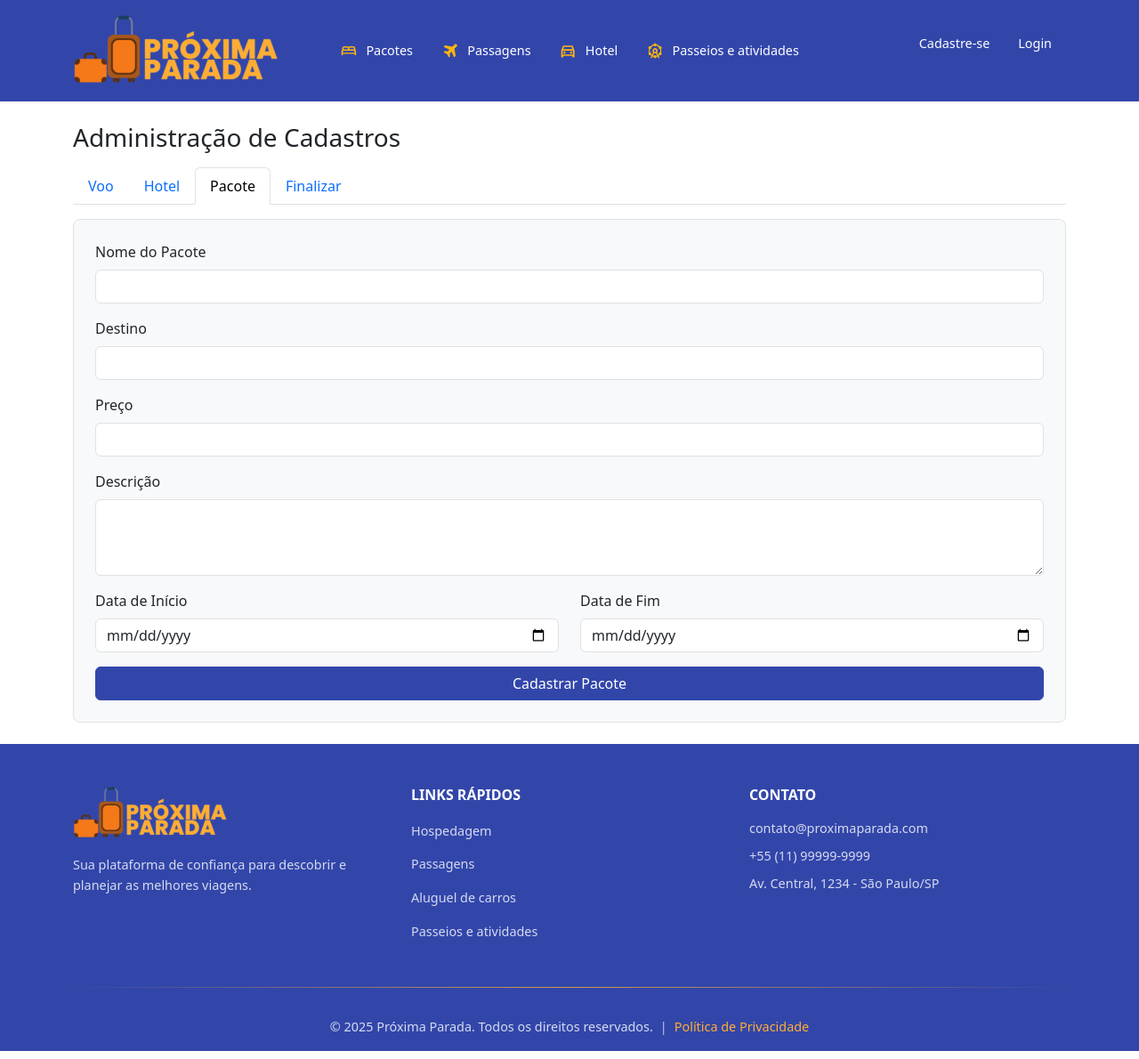
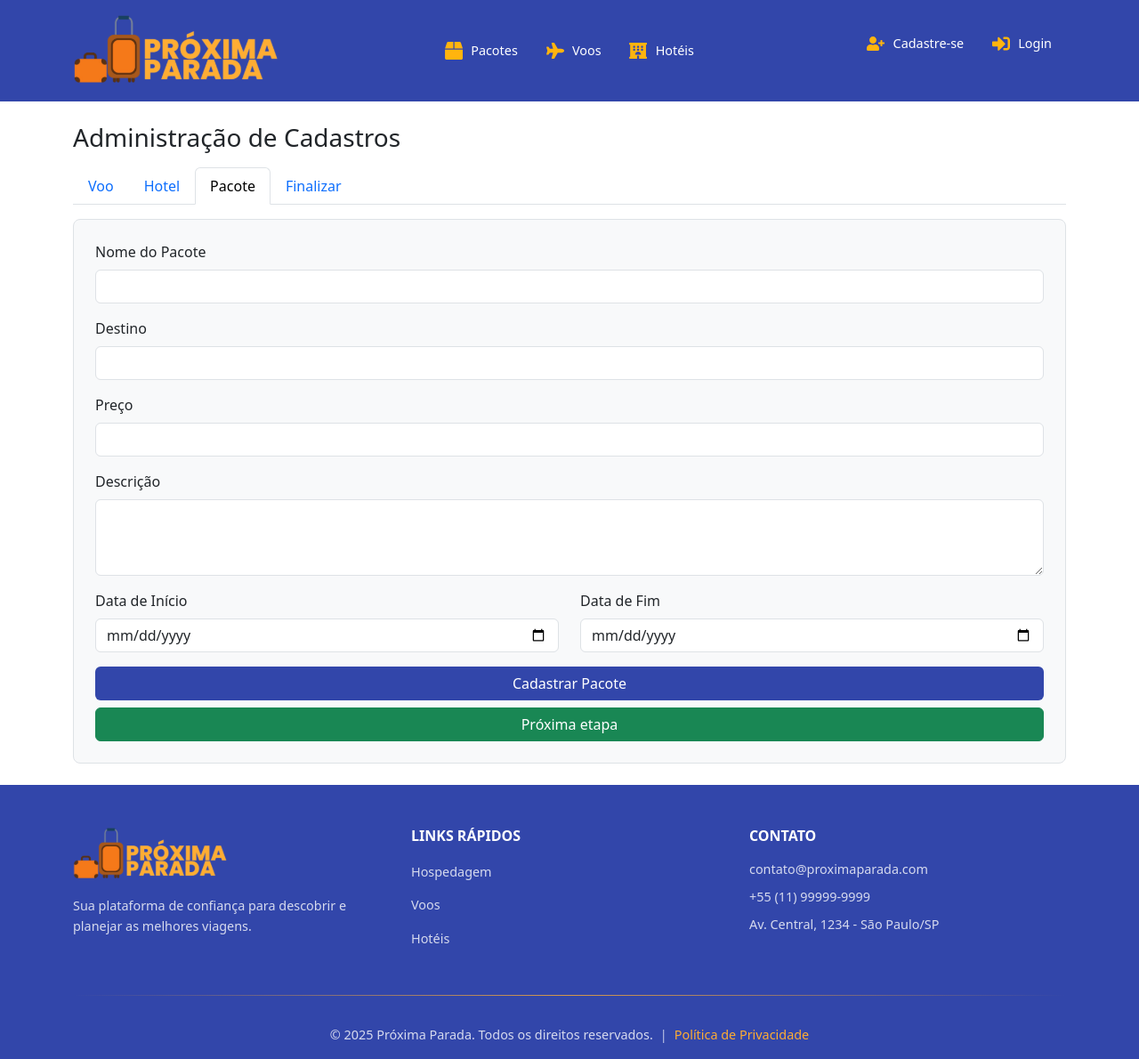
Before and after one commit to Green-Hill-Zone/proxima-parada-frontend, a React (Vite) app: page /admin/packages in a window 1280 px wide. Shown: the whole page at 89% size. Built offline with nearby package versions, Linux system fonts and the light colour scheme.

Commit message:
ajustando o header

```diff
--- a/src/components/Footer/Footer.tsx
+++ b/src/components/Footer/Footer.tsx
@@ -24,10 +24,9 @@ const Footer = () => {
           <Col md={4} className="mb-4 mb-md-0">
             <h6 className="text-uppercase fw-bold mb-3">Links Rápidos</h6>
             <ul className="list-unstyled">
-              <li><Link to="/hospedagem">Hospedagem</Link></li>
-              <li><Link to="/passagens">Passagens</Link></li>
-              <li><Link to="/aluguel">Aluguel de carros</Link></li>
-              <li><Link to="/passeios">Passeios e atividades</Link></li>
+              <li><Link to="/pacotes">Hospedagem</Link></li>
+              <li><Link to="/voos">Voos</Link></li>
+              <li><Link to="/aluguel">Hotéis</Link></li>
             </ul>
           </Col>
 
--- a/src/components/Header/Header.tsx
+++ b/src/components/Header/Header.tsx
@@ -1,11 +1,8 @@
 // Importações necessárias do React Bootstrap e React Router
 import { Container, Nav, Navbar, NavDropdown } from 'react-bootstrap';
 import { Link } from 'react-router-dom';
-import iconAviao from '../../imgs/icons-menu/icon-aviao.svg';
-import iconCar from '../../imgs/icons-menu/icon-car.svg';
-import iconHosp from '../../imgs/icons-menu/icon-hosp.svg';
-import iconPasseio from '../../imgs/icons-menu/icon-passeio.svg';
 import logo from '../../imgs/logo/logo.svg';
+import { FaBox, FaPlane, FaHotel, FaUserPlus, FaSignInAlt } from 'react-icons/fa';
 import '../../styles/header/header.css';
 
 import { useAuth } from '../../hooks/useAuth';
@@ -26,26 +23,18 @@ const Header = () => {
         <Navbar.Brand as={Link} to="/">
           <img src={logo} alt="Logo" />
         </Navbar.Brand>
-        <Navbar.Toggle aria-controls="basic-navbar-nav" />
-
-
-        {/* Botão hambúrguer para dispositivos móveis */}
-        <Navbar.Toggle aria-controls="basic-navbar-nav" className="header-toggler" />
 
         {/* Menu de navegação que se expande/contrai */}
         <Navbar.Collapse id="basic-navbar-nav">
           <Nav className="me-auto">
-            <Nav.Link as={Link} to="/packages" className="header-nav-link">
-              <img src={iconHosp} alt="" className="menu-icon" /> Pacotes
+            <Nav.Link as={Link} to="/Packages" className="header-nav-link">
+              <FaBox className="menu-icon" style={{ fontSize: '0.95em' }} /> Pacotes
             </Nav.Link>
-            <Nav.Link as={Link} to="/passagens" className="header-nav-link">
-              <img src={iconAviao} alt="" className="menu-icon" /> Passagens
+            <Nav.Link as={Link} to="/Flights" className="header-nav-link">
+              <FaPlane className="menu-icon" style={{ fontSize: '0.95em' }} /> Voos
             </Nav.Link>
-            <Nav.Link as={Link} to="/aluguel" className="header-nav-link">
-              <img src={iconCar} alt="" className="menu-icon" /> Hotel
-            </Nav.Link>
-            <Nav.Link as={Link} to="/passeios" className="header-nav-link">
-              <img src={iconPasseio} alt="" className="menu-icon" /> Passeios e atividades
+            <Nav.Link as={Link} to="/Hotels" className="header-nav-link">
+              <FaHotel className="menu-icon" style={{ fontSize: '0.95em' }} /> Hotéis
             </Nav.Link>
           </Nav>
           <Nav className="ms-auto">
@@ -80,8 +69,12 @@ const Header = () => {
               ) : (
                 // Link para login quando usuário não está logado
                 <div className="d-flex flex-row mb-3">
-                  <Nav.Link as={Link} to="/register" className="header-nav-link">Cadastre-se</Nav.Link>
-                  <Nav.Link as={Link} to="/login" className="header-nav-link">Login</Nav.Link>
+                  <Nav.Link as={Link} to="/register" className="header-nav-link">
+                    <FaUserPlus className="menu-icon" style={{ fontSize: '0.95em' }} /> Cadastre-se
+                  </Nav.Link>
+                  <Nav.Link as={Link} to="/login" className="header-nav-link">
+                    <FaSignInAlt className="menu-icon" style={{ fontSize: '0.95em' }} /> Login
+                  </Nav.Link>
 
                 </div>
               )}
--- a/src/pages/Admin/components/FlightForm.tsx
+++ b/src/pages/Admin/components/FlightForm.tsx
@@ -35,7 +35,7 @@ const FlightForm: React.FC<Props> = ({ flight, setFlight, handleSubmit, handleCh
         <input type="time" className="form-control" name="horario" value={flight.horario} onChange={handleChange} required />
       </div>
     </div>
-    {/* Botão removido */}
+    <button type="submit" className="btn w-100" style={{ background: '#3246aa', color: '#fff' }}>Cadastrar Voo</button>
   </form>
 );
 
--- a/src/pages/Admin/components/FlightTypeForm.tsx
+++ b/src/pages/Admin/components/FlightTypeForm.tsx
@@ -17,7 +17,7 @@ const FlightTypeForm: React.FC<Props> = ({ flightType, setFlightType, handleSubm
       <label className="form-label">Descrição</label>
       <textarea className="form-control" name="descricao" value={flightType.descricao} onChange={handleChange} rows={3} required />
     </div>
-    {/* Botão removido */}
+    <button type="submit" className="btn w-100" style={{ background: '#3246aa', color: '#fff' }}>Cadastrar Tipo de Voo</button>
   </form>
 );
 
--- a/src/pages/Admin/components/PackageForm.tsx
+++ b/src/pages/Admin/components/PackageForm.tsx
@@ -5,9 +5,10 @@ type Props = {
   setForm: (cb: any) => void;
   handleSubmit: (e: React.FormEvent) => void;
   handleChange: (e: React.ChangeEvent<HTMLInputElement | HTMLTextAreaElement>) => void;
+  goToFinalize?: () => void;
 };
 
-const PackageForm: React.FC<Props & { goToFinalize?: () => void }> = ({ form, setForm, handleSubmit, handleChange, goToFinalize }) => (
+const PackageForm: React.FC<Props> = ({ form, handleSubmit, handleChange, goToFinalize }) => (
   <form onSubmit={handleSubmit} className="bg-light p-4 rounded-3 border">
     <div className="mb-3">
       <label className="form-label">Nome do Pacote</label>
@@ -35,9 +36,10 @@ const PackageForm: React.FC<Props & { goToFinalize?: () => void }> = ({ form, se
         <input type="date" className="form-control" name="dataFim" value={form.dataFim} onChange={handleChange} required />
       </div>
     </div>
+    <button type="submit" className="btn w-100 mb-2" style={{ background: '#3246aa', color: '#fff' }}>Cadastrar Pacote</button>
     {goToFinalize && (
-      <button type="button" className="btn btn-primary w-100" onClick={goToFinalize}>
-        Cadastrar Pacote
+      <button type="button" className="btn btn-success w-100" onClick={goToFinalize}>
+        Próxima etapa
       </button>
     )}
   </form>
--- a/src/pages/Admin/components/PackageSummary.tsx
+++ b/src/pages/Admin/components/PackageSummary.tsx
@@ -8,9 +8,10 @@ type Props = {
   roomType: any;
   hotelImages: File[];
   onFinalize: () => void;
+  onSave?: () => void;
 };
 
-const PackageSummary: React.FC<Props> = ({ form, flight, flightType, hotel, roomType, hotelImages, onFinalize }) => (
+const PackageSummary: React.FC<Props> = ({ form, flight, flightType, hotel, roomType, hotelImages, onFinalize, onSave }) => (
   <div className="bg-light p-4 rounded-3 border">
     <h4 className="mb-3">Resumo do Cadastro</h4>
     <div className="mb-3">
@@ -47,37 +48,10 @@ const PackageSummary: React.FC<Props> = ({ form, flight, flightType, hotel, room
         <li>Imagens: {hotelImages.length > 0 ? hotelImages.map(img => img.name).join(", ") : "Nenhuma"}</li>
       </ul>
     </div>
-    <button
-      className="btn btn-success w-100 mb-2"
-      type="button"
-      onClick={async () => {
-        const payload = {
-          pacote: form,
-          voo: flight,
-          tipoVoo: flightType,
-          hotel,
-          tipoQuarto: roomType,
-          imagens: hotelImages.map(img => img.name)
-        };
-        try {
-          const response = await fetch("/api/pacotes", {
-            method: "POST",
-            headers: { "Content-Type": "application/json" },
-            body: JSON.stringify(payload)
-          });
-          if (response.ok) {
-            alert("Cadastro realizado com sucesso!");
-            onFinalize();
-          } else {
-            alert("Erro ao salvar no banco de dados.");
-          }
-        } catch (err) {
-          alert("Erro de conexão com o banco de dados.");
-        }
-      }}
-    >
-      Finalizar Cadastro
-    </button>
+    <button className="btn btn-success w-100 mb-2" type="button" onClick={onFinalize}>Finalizar Cadastro</button>
+    {onSave && (
+      <button className="btn btn-warning w-100" type="button" onClick={onSave}>Salvar no banco de dados</button>
+    )}
   </div>
 );
 
--- a/src/pages/Admin/components/RoomTypeForm.tsx
+++ b/src/pages/Admin/components/RoomTypeForm.tsx
@@ -21,7 +21,7 @@ const RoomTypeForm: React.FC<Props> = ({ roomType, setRoomType, handleSubmit, ha
       <label className="form-label">Preço</label>
       <input type="number" className="form-control" name="preco" value={roomType.preco} onChange={handleChange} required />
     </div>
-    {/* Botão removido */}
+    <button type="submit" className="btn w-100" style={{ background: '#3246aa', color: '#fff' }}>Cadastrar Tipo de Quarto</button>
   </form>
 );
 
--- a/src/pages/AdminRegister/AdminRegister.css
+++ b/src/pages/AdminRegister/AdminRegister.css
@@ -1,10 +1,11 @@
 /* AdminRegister - Layout horizontal com validação */
 
 .admin-container {
-  min-height: 100vh;
+ /* Ajuste para header+footer */
   background-color: #f5f5f5;
   padding: 20px;
   font-family: Arial, sans-serif;
+  padding-bottom: 4rem; /* Espaço para o footer */
 }
 
 .admin-form-wrapper {
@@ -152,6 +153,7 @@
 @media (max-width: 768px) {
   .admin-container {
     padding: 10px;
+    padding-bottom: 5.5rem; /* Espaço extra para o footer em telas pequenas */
   }
 
   .admin-form-wrapper {
@@ -173,6 +175,9 @@
 }
 
 @media (max-width: 600px) {
+  .admin-container {
+    padding-bottom: 6.5rem; /* Espaço ainda maior para o footer em telas muito pequenas */
+  }
   .form-row {
     flex-direction: column;
   }
```
Also changed, not shown: src/pages/Reservation/components/Reservations/ReservationSummary.css (added, +16 -0 lines).
